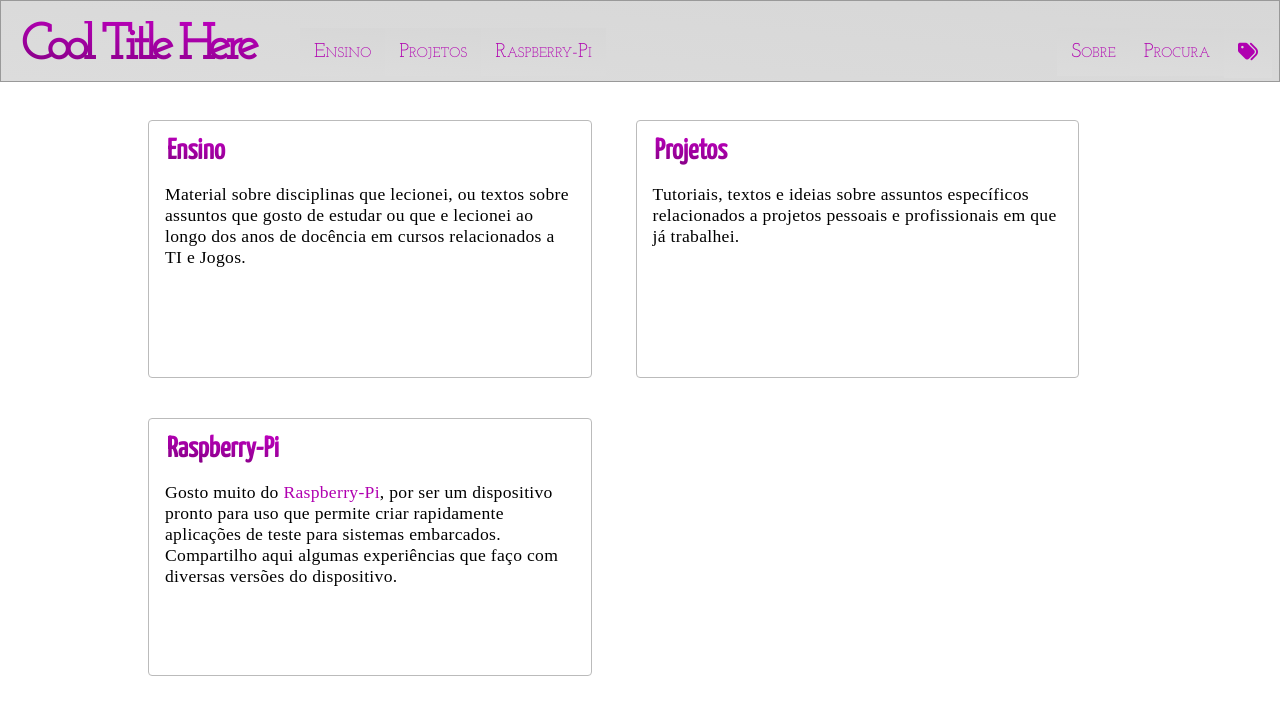
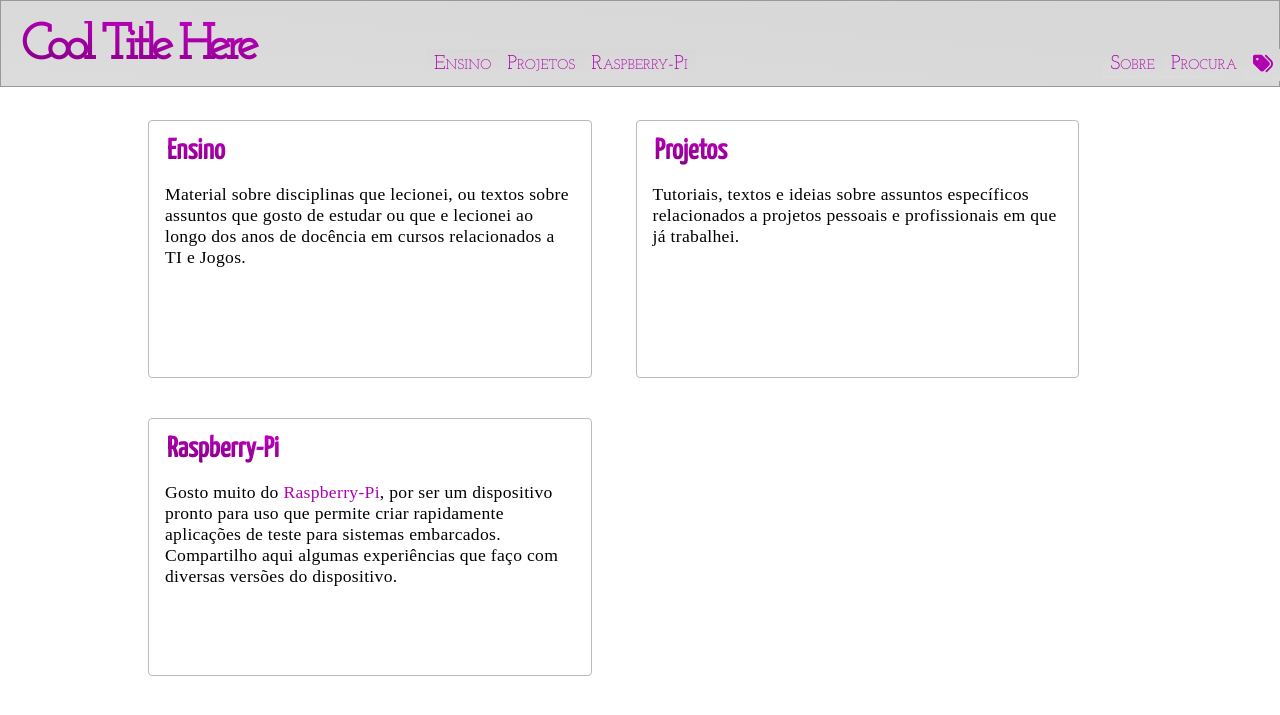
Before and after one commit to rafasgj/rafaeljeffman.com, a Jekyll site: the page built from index.md, in a window 1280 px wide and 900 px high. Shown: the top 715 px of the window. Built offline with Jekyll 4.4.1, drawn with Linux system fonts in a browser that asks for light colours; nearby versions of some CDN libraries.

Commit message:
Restructured menu for slightly bigger font sizes.

```diff
--- a/_sass/page.scss
+++ b/_sass/page.scss
@@ -1,5 +1,5 @@
-$header-height: 5em;
-$footer-height: 3em;
+$header-height: 85px;
+$footer-height: 60px;
 
 $header-gradient: linear-gradient(5deg, rgb(220,220,220), rgb(215,215,215));
 $header-gradient-hover: linear-gradient(5deg, rgb(220,220,220), rgb(240,240,240));
@@ -154,10 +154,9 @@
 .nav {
     z-index: 1000;
     position: fixed;
-    right: 4em;
+    right: 75px;
     top: 0.75em;
-    // min-width: 10em;
-    max-width: 100%; // 100% - 3em
+    max-width: 100%;
 
     .navigation li:last-of-type a {
       border-bottom: none;
@@ -175,7 +174,6 @@
     // first level
     ul {
         position: relative;
-        // right: 1em;
         box-shadow: 0px 2px 4px 2px #aaa;
         border: solid thin #666;
         display: none;
@@ -188,7 +186,7 @@
             a {
                 white-space: nowrap;
                 display: block;
-                padding: 0.3em 0.7em;
+                padding: 5px 8px;
                 text-decoration: none;
                 background: $header-gradient;
                 &:hover {
@@ -275,10 +273,11 @@
 
     // bigger screens
     @media(min-width:$flex_nav_breakpoint) {
-        right: 0.5em;
-        top: 0;
-        left: 300px;
-        margin-top: calc(50px - 22px); // Logo font size - "something"
+        right: 1.5em;
+        top: 2px;
+        width: calc(100% - 425px);
+        max-width: calc(100% - 425px);
+        height: 80px;
         #menu-home { display: none; }
         ul {
             max-width: 100%;
@@ -286,6 +285,8 @@
             border: none;
             display: flex;
             flex-direction: row;
+            margin-left: 25px;
+            margin-top: calc(75px - 28px);
             li {
                 position: relative;
                 text-align: center;
@@ -294,7 +295,7 @@
                     flex: 1 !important;
                     display: block;
                 }
-                a { padding: 0.7em; }
+                a { padding: 5px 8px; }
                 // 2nd Level - drop down
                 ul {
                     border: solid thin rgb(192,192,192);
@@ -302,7 +303,7 @@
                     display: none !important;
                     position: absolute;
                     left: 0;
-                    top: 1.3em;
+                    top: calc(1em + 4px);
                     margin: 0 !important;
                     min-width: $flex_nav_subNavWidth;
                     z-index: 200;
```
